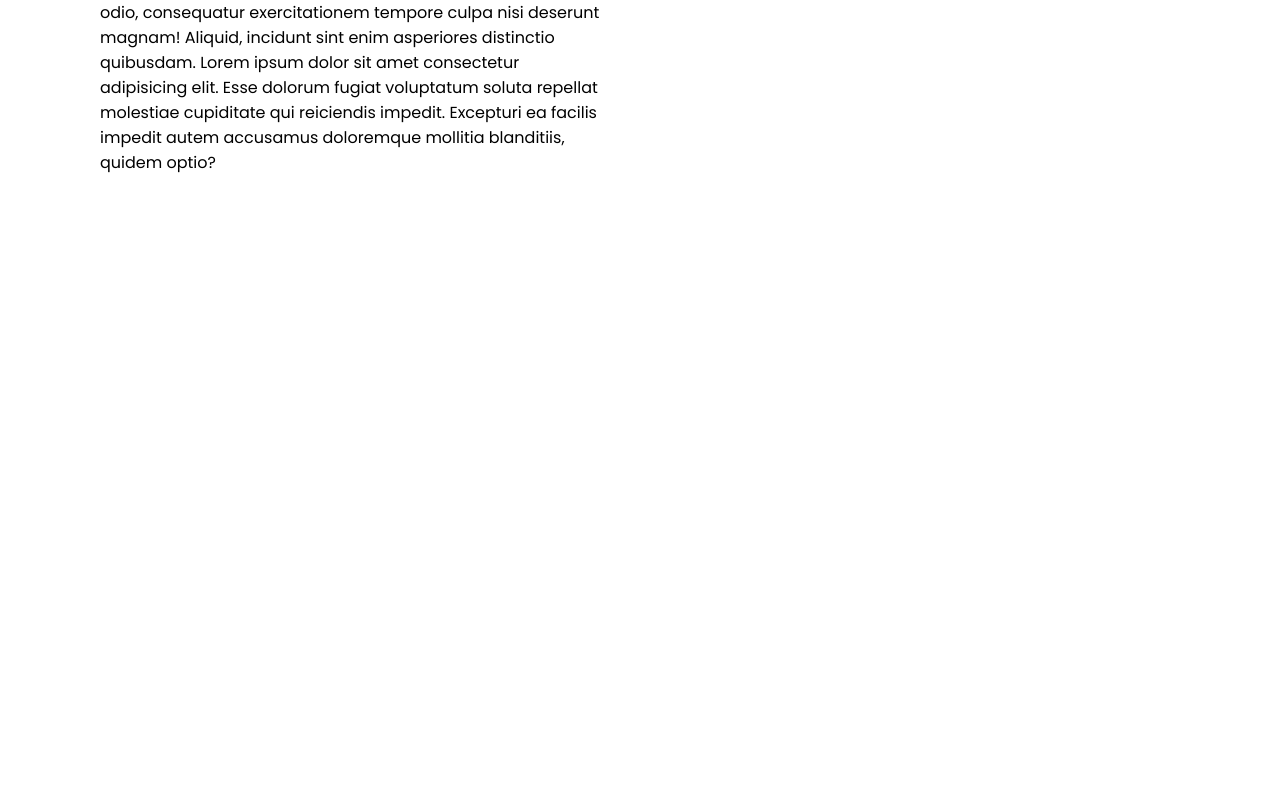
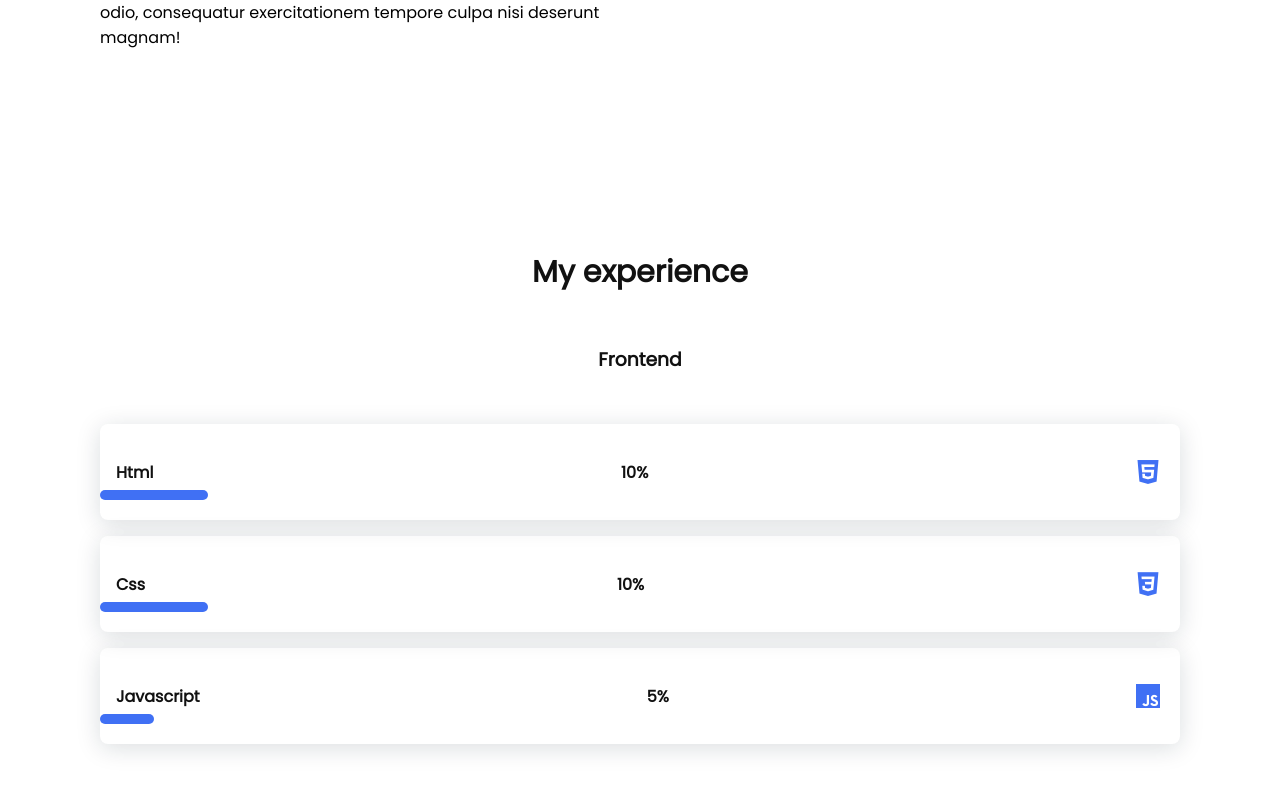
Before and after one commit to Raulf02/Skola, a plain HTML site: page index.html in a window 1280 px wide. Shown: the part 1520-2312 px from the top of the page. Before the commit the page ends 1795 px from the top, so only its background shows below. Drawn offline with nearby package versions, Linux system fonts and the light colour scheme.

Commit message:
fixed the skills bar

```diff
--- a/index.html
+++ b/index.html
@@ -23,7 +23,7 @@
 
     <section class="banner">
         <div class="text">
-            <h2>Hey, I'm<br><span>Raulf Haidari.</span></h2>
+            <h2>Hi, I'm<br><span>Raulf Haidari.</span></h2>
             <h3>I'm a KYH student.</h3>
             <a href="#" class="btn">About me</a>
         </div>
@@ -36,17 +36,59 @@
             <div class="contentLorum">
                 <h3>I'm a KYH student</h3>
                 <p>Lorem ipsum dolor sit amet consectetur, adipisicing elit. Voluptatem facilis deserunt accusamus nam, minus, impedit nihil quod debitis eveniet repellendus expedita. Odit delectus saepe qui vel id necessitatibus quod impedit? Lorem ipsum dolor sit amet, consectetur adipisicing elit. Dolores eveniet ipsum fugiat id amet totam maiores suscipit, iusto eos saepe distinctio eius. Voluptatibus soluta modi rem magnam! Omnis, neque quas. <br><br> Lorem ipsum dolor sit amet consectetur adipisicing elit. Dicta accusamus tempore vel laborum, architecto ex ducimus corrupti, deleniti repudiandae distinctio asperiores voluptatum nam quis in doloribus quo earum suscipit tenetur. Lorem ipsum dolor sit amet consectetur adipisicing elit. Culpa magni blanditiis sint. Vero molestias deleniti eius incidunt dicta quasi ullam optio quo eos officia, ratione saepe unde neque voluptas placeat. <br><br>
-                Lorem ipsum dolor, sit amet consectetur adipisicing elit. Similique, alias sunt. Laborum aliquid perspiciatis voluptatibus odio, consequatur exercitationem tempore culpa nisi deserunt magnam! Aliquid, incidunt sint enim asperiores distinctio quibusdam. Lorem ipsum dolor sit amet consectetur adipisicing elit. Esse dolorum fugiat voluptatum soluta repellat molestiae cupiditate qui reiciendis impedit. Excepturi ea facilis impedit autem accusamus doloremque mollitia blanditiis, quidem optio?
-                </p>
+                Lorem ipsum dolor, sit amet consectetur adipisicing elit. Similique, alias sunt. Laborum aliquid perspiciatis voluptatibus odio, consequatur exercitationem tempore culpa nisi deserunt magnam!</p>
             </div>
             <div class="pic">
                 <img src="book.jpg" alt="img">
             </div>
         </div>
     </section>
+    <section class="skills section" id="section">
+        <div class="heading">
+            <h2>My experience</h2>
+
+            <div class="skills__container bd-grid">
+                <div class="skills__content">
+                    <h3 class="skills__subtitle">Frontend</h3>
+
+                    <div class="skills__data">
+                        <span class="skills__name">Html</span>
+                        <span class="skills__number">10%</span>
+                        <span class="skills__bar skills__html"></span>
+                        <i class='bx bxl-html5 skills__icon'></i>
+                    </div>
+
+                    <div class="skills__data">
+                        <span class="skills__name">Css</span>
+                        <span class="skills__number">10%</span>
+                        <span class="skills__bar skills__css"></span>
+                        <i class='bx bxl-css3 skills__icon' ></i>
+                    </div>
+
+                    <div class="skills__data">
+                        <span class="skills__name">Javascript</span>
+                        <span class="skills__number">5%</span>
+                        <span class="skills__bar skills__js"></span>
+                        <i class='bx bxl-javascript skills__icon' ></i>
+                    </div>
+                </div>
+
+            </div>
+        </div>
 
 
 
-<script src="index.js"></script>
+
+    </section>
+
+    <!-- Javascript.info/onscroll -->
+    <script type="text/javascript">
+        window.addEventListener("scroll", function(){
+            var header = document.querySelector("header");
+            header.classList.toggle("sticky", window.scrollY > 0)
+        })
+    </script>
+
+
 </body>
 </html>
--- a/style.css
+++ b/style.css
@@ -66,6 +66,14 @@ header
     display: flex;
     justify-content: space-between;
     align-items: center;
+    transition: 0.5s;
+
+}
+header.sticky
+{
+    background: #fff;
+    padding: 20px 100px;
+    box-shadow: 0 5px 20px rgba(0,0,0,0.1);
 
 }
 header .logo
@@ -76,6 +84,10 @@ header .logo
     text-decoration: none;
     font-weight: 700;
     letter-spacing: 1px;
+}
+header.sticky .logo
+{
+    color: #111;
 }
 header ul
 {
@@ -94,6 +106,10 @@ header ul li a
     margin: 0 15px;
     color: #fff;
     text-decoration: none;
+}
+header.sticky ul li a
+{
+    color: #111;
 }
 .heading
 {
@@ -129,3 +145,61 @@ img
 {
     max-width: 100%;
 }
+
+.skills__container
+{
+    row-gap: 1rem;
+}
+.skills__subtitle
+{
+    margin-bottom: 1rem;
+    margin: 50px;
+
+}
+.skills__data
+{
+    display: flex;
+    justify-content: space-between;
+    align-items: center;
+    position: relative;
+    font-weight: 600;
+    padding: 2rem 1rem;
+    margin-bottom: 1rem;
+    border-radius: .5rem;
+    box-shadow: 0 4px 25px rgba(14,36,49,.15);
+}
+.skills__icon
+{
+    font-size: 2rem;
+    margin-left: 1rem;
+    color: #4070f4;
+}
+.skills__name
+{
+    display: flex;
+    align-items: center;
+}
+.skills__bar
+{
+    position: absolute;
+    left: 0;
+    bottom: 0;
+    background-color: #4070f4;
+    height: .25rem;
+    border-radius: .5rem;
+    z-index: -10;
+    padding-bottom: 10px;
+    margin-bottom: 20px;
+}
+.skills__html
+{
+    width: 10%;
+}
+.skills__css
+{
+    width: 10%;
+}
+.skills__js
+{
+    width: 5%;
+}
```
Also changed, not shown: 1 other file.
